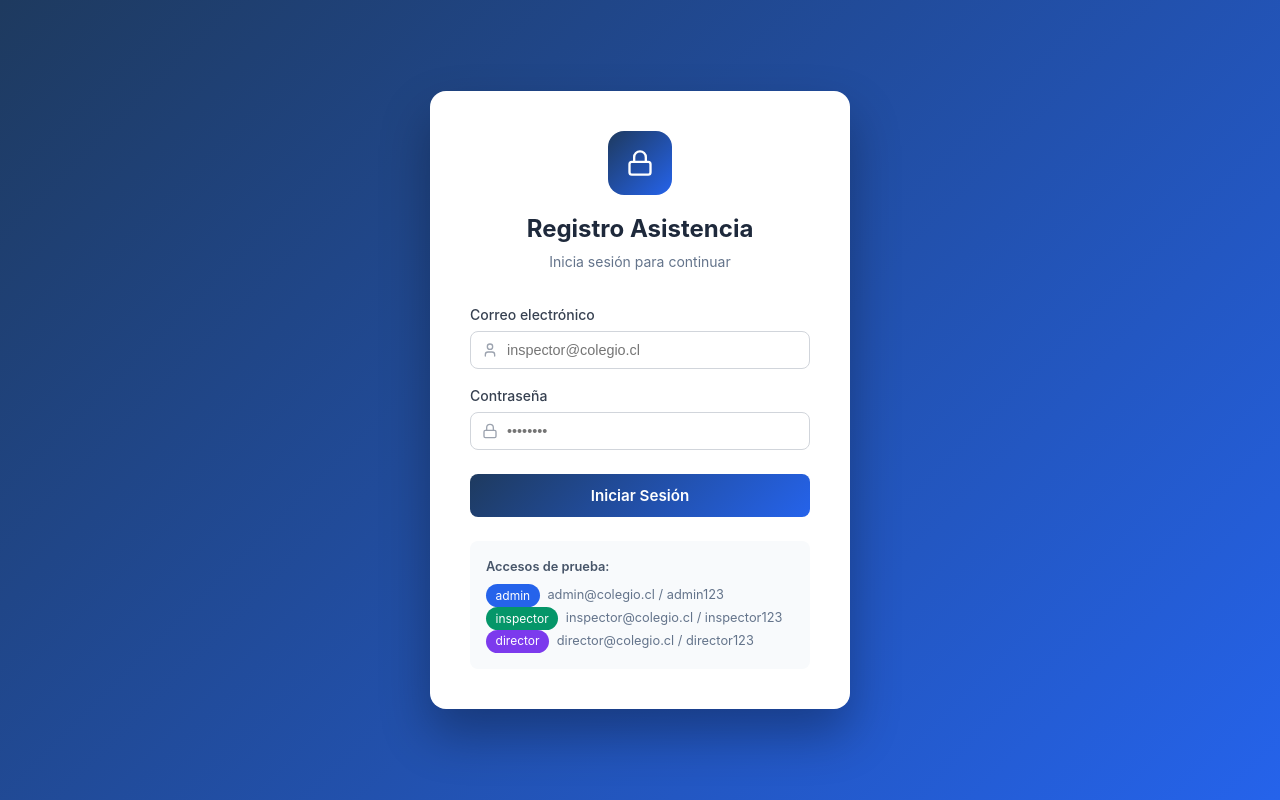
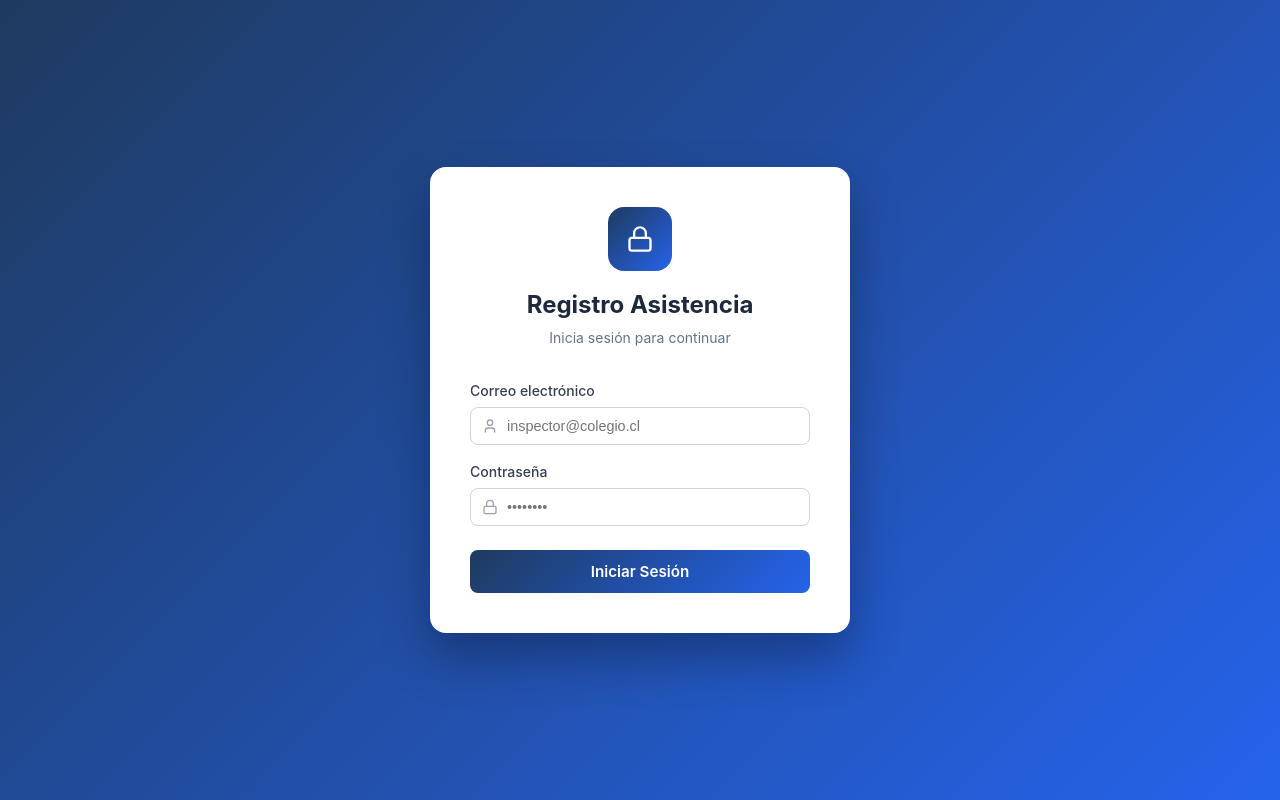
Before and after one commit to Cesarutoro/SistemaGestionAsistencia, a React (Vite) app in the folder frontend/: page / in a window 1280 px wide. Built offline with nearby package versions, Linux system fonts and the light colour scheme.

Commit message:
style: quitar accesos de prueba del formulario de login

```diff
--- a/frontend/src/pages/Login.jsx
+++ b/frontend/src/pages/Login.jsx
@@ -139,13 +139,7 @@ export default function Login() {
                     </button>
                 </form>
 
-                {/* Credenciales de demo */}
-                <div style={{ marginTop: '1.5rem', padding: '1rem', background: '#f8fafc', borderRadius: '8px', fontSize: '0.8rem', color: '#64748b' }}>
-                    <p style={{ fontWeight: '600', marginBottom: '0.5rem', color: '#475569' }}>Accesos de prueba:</p>
-                    <p><span style={roleBadgeStyle('#2563eb')}>admin</span> admin@colegio.cl / admin123</p>
-                    <p><span style={roleBadgeStyle('#059669')}>inspector</span> inspector@colegio.cl / inspector123</p>
-                    <p><span style={roleBadgeStyle('#7c3aed')}>director</span> director@colegio.cl / director123</p>
-                </div>
+
             </div>
         </div>
     );
```
